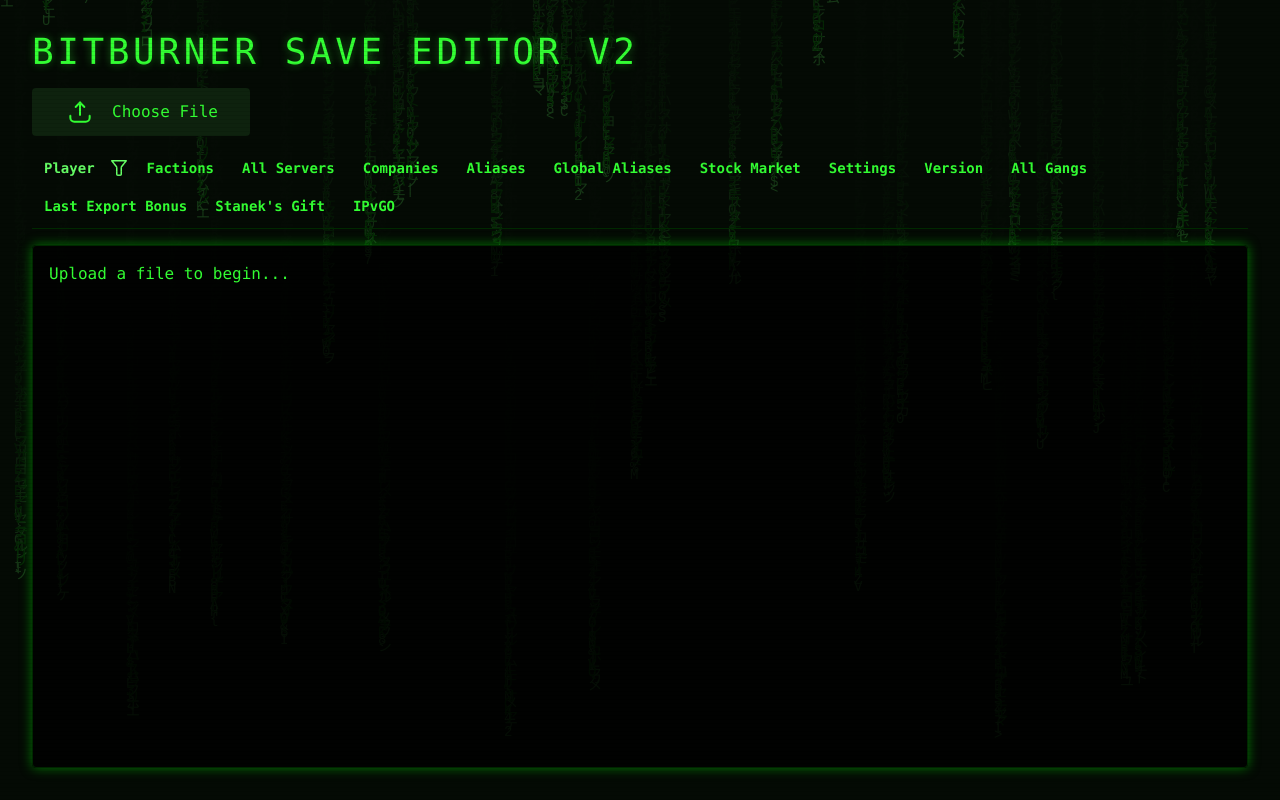
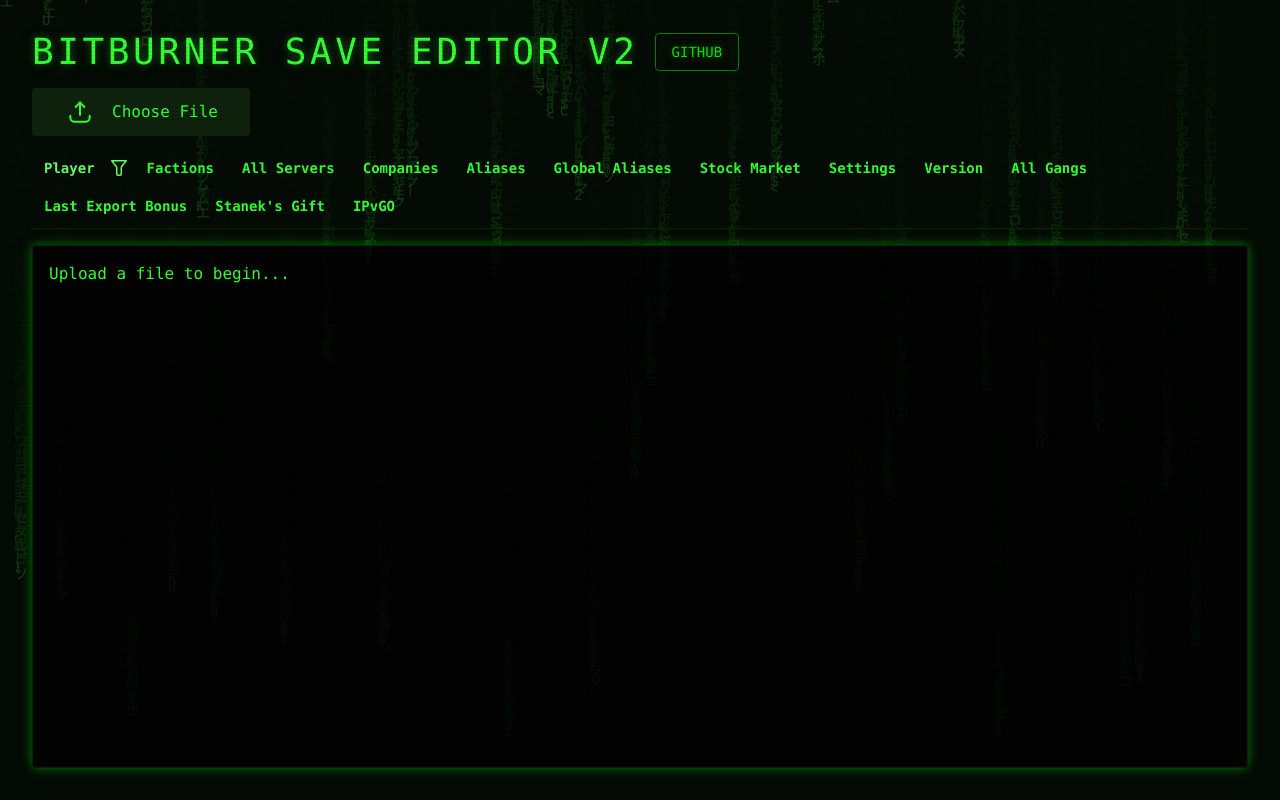
Before and after one commit to Marcinator2/bitburner-save-editor-v2, a React (Vite) app: page / in a window 1280 px wide. Built offline with nearby package versions, Linux system fonts and the light colour scheme.

Commit message:
added github link

```diff
--- a/src/App.tsx
+++ b/src/App.tsx
@@ -26,6 +26,14 @@
                 <DownloadIcon className="h-8 w-8 text-green-400" />
               </button>
             )}
+            <a
+              href="https://github.com/Marcinator2/bitburner-save-editor-v2"
+              target="_blank"
+              rel="noopener noreferrer"
+              className="ml-4 text-sm font-normal tracking-normal text-green-500 hover:text-green-300 border border-green-700 hover:border-green-400 px-4 py-2 rounded transition-colors hover:shadow-neon"
+            >
+              GitHub
+            </a>
           </h1>
           <FileLoader />
         </header>
```
